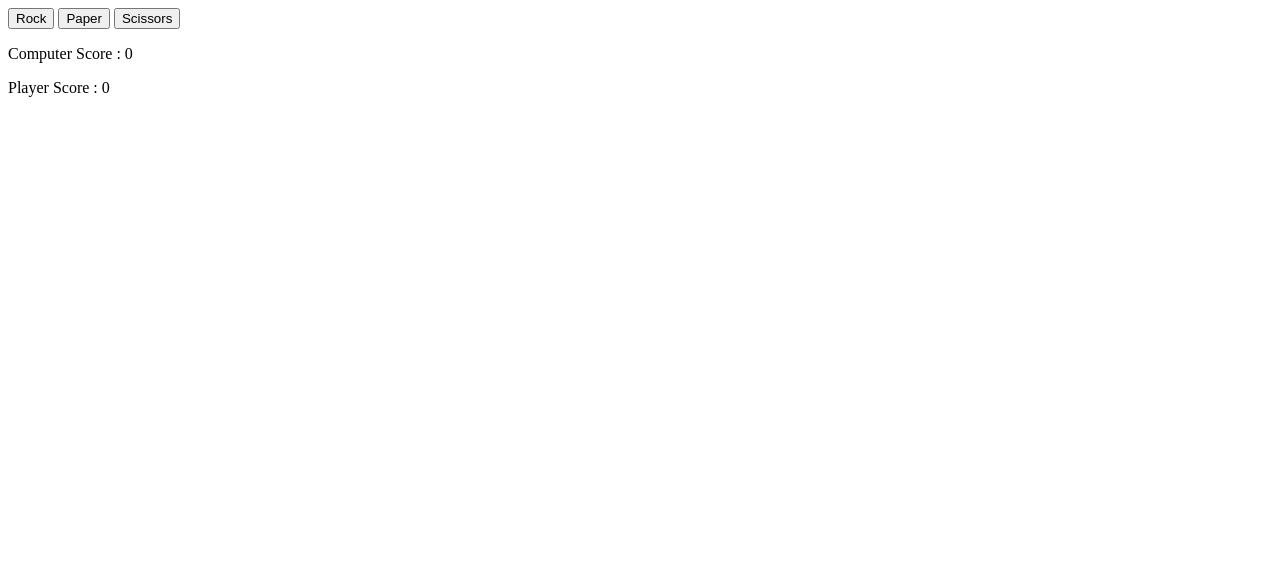
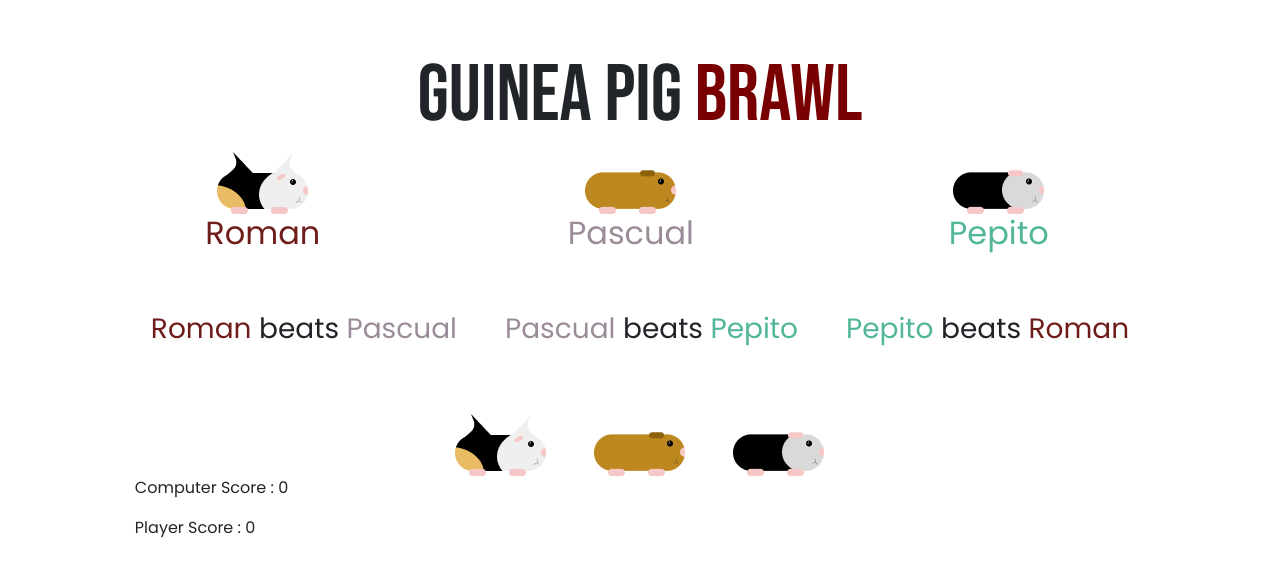
Before and after one commit to JuanGuiricich/rock-paper-scissors, a plain HTML site: page index.html in a window 1280 px wide. Drawn offline with nearby package versions, Linux system fonts and the light colour scheme.

Commit message:
add style

```diff
--- a/CSS/style.css
+++ b/CSS/style.css
@@ -1,3 +1,61 @@
+* {
+  margin: 0;
+  padding: 0;
+  box-sizing: border-box;
+  font-family: 'Poppins', sans-serif;
+}
+
 .disabled {
   display: none;
 }
+
+.main-container {
+  display: flex;
+  justify-content: center;
+  align-items: center;
+  flex-direction: column;
+}
+
+.bebas-font {
+  font-family: 'Bebas Neue', sans-serif;
+  font-size: 5rem;
+}
+
+.color-red {
+  color: #780000;
+}
+
+.card-guineapig {
+  width: 20rem;
+  border-radius: 3px;
+  text-align: center;
+}
+
+.buttons{
+  display: flex;
+  align-items: center;
+  justify-content: center;
+  gap: 3rem;
+}
+
+.guinea-pig {
+  transition: all .3s;
+}
+
+.guinea-pig:hover {
+  cursor: pointer;
+  transform: scale(1.1);
+  transition: all .3s;
+}
+
+.roman {
+  color: #6f1d1b;
+}
+
+.pascual {
+  color: #9a8c98;
+}
+
+.pepito {
+  color: #52b69a;
+}
--- a/index.html
+++ b/index.html
@@ -4,26 +4,49 @@
   <meta charset="UTF-8">
   <meta name="viewport" content="width=device-width, initial-scale=1.0">
   <title>Document</title>
+  <!-- JavaScript -->
   <script src="rockpaperscissors.js" defer></script>
+  <!-- CSS -->
   <link rel="stylesheet" href="/CSS/style.css">
+  <!-- Google Fonts -->
+  <link rel="preconnect" href="https://fonts.googleapis.com">
+  <link rel="preconnect" href="https://fonts.gstatic.com" crossorigin>
+  <link href="https://fonts.googleapis.com/css2?family=Bebas+Neue&family=Poppins:ital,wght@0,100;0,200;0,300;0,400;1,100;1,200&display=swap" rel="stylesheet">
+  <!-- Bootstrap -->
+  <link href="https://cdn.jsdelivr.net/npm/bootstrap@5.3.2/dist/css/bootstrap.min.css" rel="stylesheet" integrity="sha384-T3c6CoIi6uLrA9TneNEoa7RxnatzjcDSCmG1MXxSR1GAsXEV/Dwwykc2MPK8M2HN" crossorigin="anonymous">
+  <script src="https://cdn.jsdelivr.net/npm/bootstrap@5.3.2/dist/js/bootstrap.bundle.min.js" integrity="sha384-C6RzsynM9kWDrMNeT87bh95OGNyZPhcTNXj1NW7RuBCsyN/o0jlpcV8Qyq46cDfL" crossorigin="anonymous"></script>
 </head>
 <body>
-  <main>
-    <section>
+  <main class="main-container mt-5">
+    <header>
+      <h1 class="bebas-font">Guinea Pig <span class="color-red bebas-font">Brawl</span></h1>
+    </header>
+    <section class="">
+      <div class="cards-guineapig d-flex align-items-center gap-5">
+        <div class="card-guineapig">
+          <img src="images/roman.png" alt="Roman the Guinea Pig">
+          <h2 class="roman">Roman</h2>
+        </div>
+        <div class="card-guineapig">
+          <img src="images/pascual.png" alt="Pascual the Guinea Pig">
+          <h2 class="pascual">Pascual</h2>
+        </div>
+        <div class="card-guineapig">
+          <img src="images/pepito.png" alt="Pepe the Guinea Pig">
+          <h2 class="pepito">Pepito</h2>
+        </div>
+      </div>
+      <div class="d-flex gap-5 align-items-center justify-content-center m-5 fs-3">
+        <p><span class="roman">Roman</span> beats <span class="pascual">Pascual</span></p>
+        <p><span class="pascual">Pascual</span> beats <span class="pepito">Pepito</span></p>
+        <p><span class="pepito">Pepito</span> beats <span class="roman">Roman</span></p>
+      </div>
       <div class="buttons">
-        <button id="btn">
-          Rock
-        </button>
-        <button id="btn">
-          Paper
-        </button>
-        <button id="btn">
-          Scissors
-        </button>
+        <a href="#" id="btn" data-guinea="roman" class="guinea-pig"><img src="images/roman.png" alt="Roman the guinea Pig"></a>
+        <a href="#" id="btn" data-guinea="pascual" class="guinea-pig"><img src="images/pascual.png" alt="Pascual the guinea Pig"></a>
+        <a href="#" id="btn" data-guinea="pepito" class="guinea-pig"><img src="images/pepito.png" alt="Pepito the guinea Pig"></a>
       </div>
-        <button id="reset" class="disabled">
-          Reset
-        </button>
+      <div class="enemy d-flex gap-3">
         <div>
           <p id="computerChoice"></p>
           <p id="playerChoice"></p>
@@ -35,7 +58,14 @@
           <p id="computerScore">Computer Score : 0</p>
           <p id="playerScore">Player Score : 0</p>
         </div>
+      </div>
+      <button id="reset" class="disabled">
+        Reset
+      </button>
     </section>
   </main>
+  <!-- Bootstrap JS -->
+  <script src="https://cdn.jsdelivr.net/npm/@popperjs/core@2.11.8/dist/umd/popper.min.js" integrity="sha384-I7E8VVD/ismYTF4hNIPjVp/Zjvgyol6VFvRkX/vR+Vc4jQkC+hVqc2pM8ODewa9r" crossorigin="anonymous"></script>
+  <script src="https://cdn.jsdelivr.net/npm/bootstrap@5.3.2/dist/js/bootstrap.min.js" integrity="sha384-BBtl+eGJRgqQAUMxJ7pMwbEyER4l1g+O15P+16Ep7Q9Q+zqX6gSbd85u4mG4QzX+" crossorigin="anonymous"></script>
 </body>
 </html>
--- a/rockpaperscissors.js
+++ b/rockpaperscissors.js
@@ -10,7 +10,7 @@ const computerChoice = document.querySelector('#computerChoice');
 const reset = document.querySelector('#reset');
 
 
-const choices = ["rock", "paper", "scissors"];
+const choices = ["roman", "pascual", "pepito"];
 function getComputerChoice() {
   const randomNumber = Math.floor(Math.random() * 3);
   return choices[randomNumber];
@@ -19,43 +19,43 @@ function getComputerChoice() {
 btn.forEach((button) => {
   if (playerScore < 5 && computerScore < 5) {
     button.addEventListener('click', () => {
-      playRound(button.innerText.toLowerCase(), getComputerChoice());
+      playRound(button.dataset.guinea, getComputerChoice());
     })
   }
 });
 
 function playRound(playerSelection, computerSelection) {
+  computerChoice.innerText = "Computer chose : " + computerSelection;
   playerChoice.innerText = "You chose : " + playerSelection;
-  computerChoice.innerText = "Computer chose : " + computerSelection;
   if (playerScore >= 5 || computerScore >= 5) {
     return;
   }
 
   if (playerSelection === computerSelection) {
     result.innerText = "It's a tie!"
-  } else if (playerSelection === "rock") {
-    if (computerSelection === "paper") {
+  } else if (playerSelection === "roman") {
+    if (computerSelection === "pepito") {
       computerScore++;
-      result.innerText = "You lose! Paper beats rock."
+      result.innerText = "You lose! Pepito beats Roman."
     } else {
       playerScore++;
-      result.innerText = "You win! Rock beats scissors."
+      result.innerText = "You win! Roman beats Pascual."
     }
-  } else if (playerSelection === "paper") {
-    if (computerSelection === "scissors") {
+  } else if (playerSelection === "pascual") {
+    if (computerSelection === "roman") {
       computerScore++;
-      result.innerText = "You lose! Scissors beats paper."
+      result.innerText = "You lose! Roman beats pascual."
     } else {
       playerScore++;
-      result.innerText = "You win! Paper beats rock."
+      result.innerText = "You win! Pascual beats Pepito."
     }
-  } else if (playerSelection === "scissors") {
-    if (computerSelection === "rock") {
+  } else if (playerSelection === "pepito") {
+    if (computerSelection === "pascual") {
       computerScore++;
-      result.innerText = "You lose! Rock beats scissors."
+      result.innerText = "You lose! Pascual beats Pepito."
     } else {
       playerScore++;
-      result.innerText = "You win! Scissors beats paper."
+      result.innerText = "You win! Pepito beats Roman."
     }
   } else {
     result.innerText = "Invalid choice! Please try again."
```
Also changed, not shown: images/pascual.png (added), images/pepito.png (added), images/roman.png (added). Lines whose indentation alone changed are shown as unchanged.
